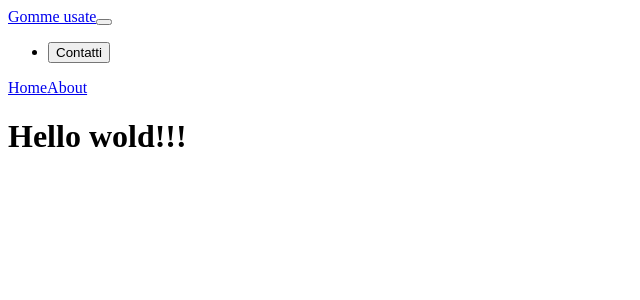
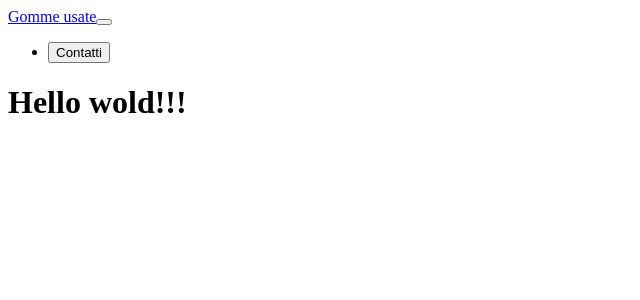
Before and after one commit to Skrypnyk81/wheel-project, a Vue app in the folder vite-frontend/: page / in a window 1280 px wide. Shown: the top 300 px of the page, without its empty margins (0-640 px from the left). Built offline with nearby package versions, Linux system fonts and the light colour scheme.

Commit message:
Delete default route from home page

```diff
--- a/vite-frontend/src/App.vue
+++ b/vite-frontend/src/App.vue
@@ -1,12 +1,6 @@
 <template>
   <header>
     <NavbarComponent />
-    <div class="wrapper">
-      <nav>
-        <RouterLink to="/">Home</RouterLink>
-        <RouterLink to="/about">About</RouterLink>
-      </nav>
-    </div>
   </header>
 
   <RouterView />
```
